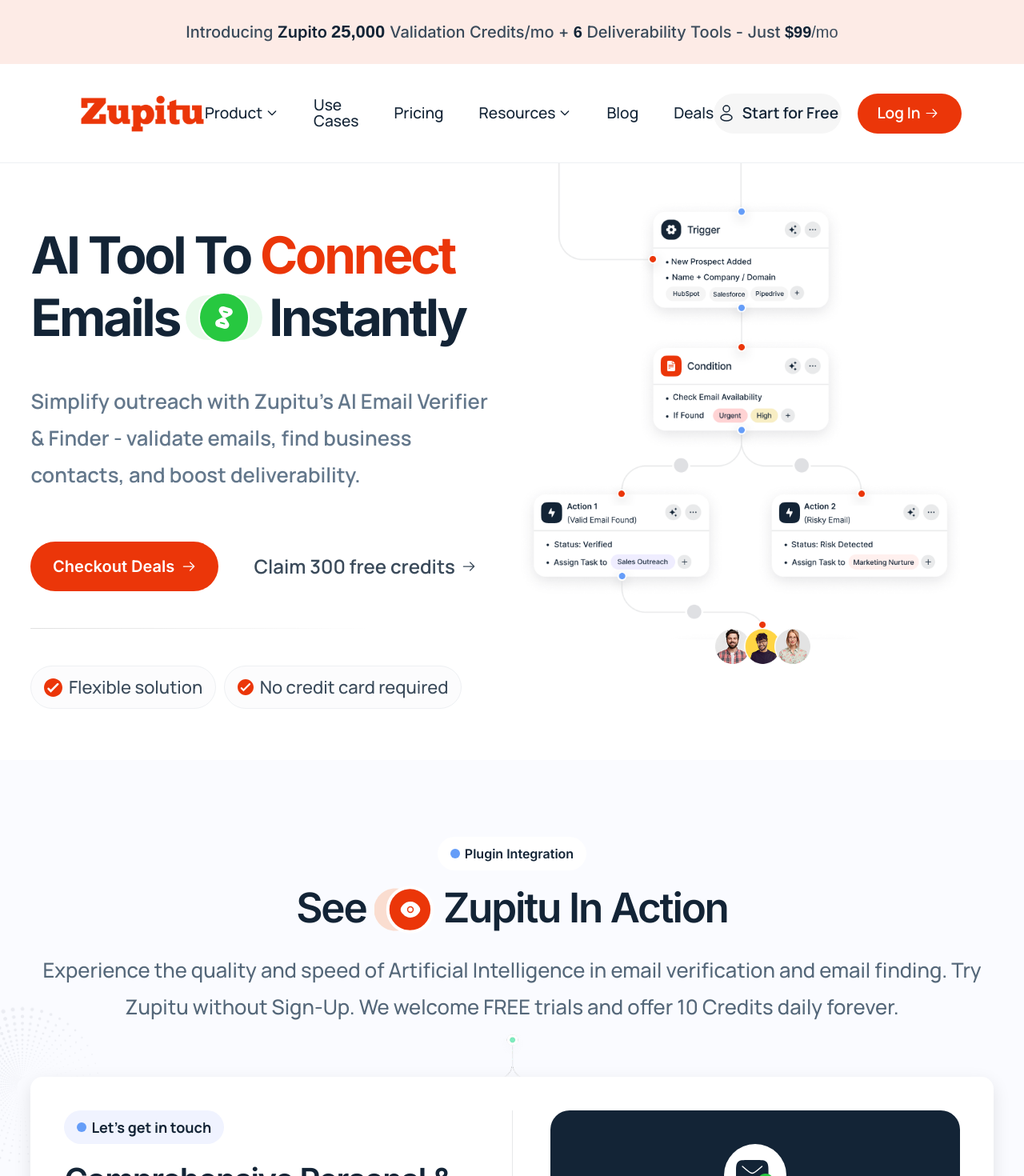
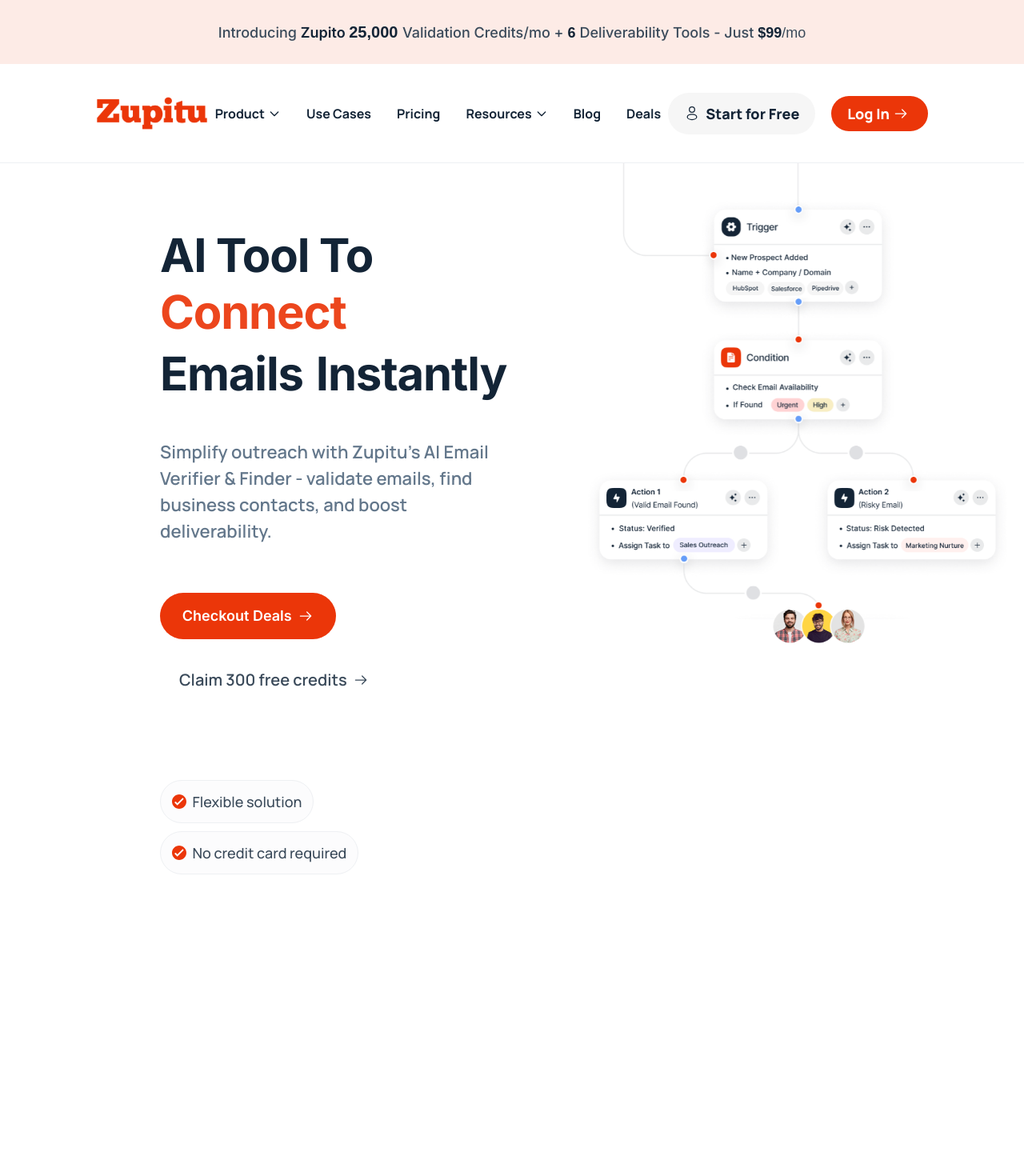
Before and after one commit to itfuturzMaharshi/zupito_website, a React (Vite) app: page / in a window 1280 px wide. Shown: the top 1470 px of the page at 80% size. After the commit the page ends 1157 px from the top, so only its background shows below. Built offline with nearby package versions, Linux system fonts and the light colour scheme.

Commit message:
set 2 ui

```diff
--- a/src/App.jsx
+++ b/src/App.jsx
@@ -46,14 +46,14 @@
     // </Router>
 
     <>
-      <Banner />
+      {/* <Banner />
       <DummyHeader />
       <DummyHero />
-      <DummyAction />
+      <DummyAction />  */}
 
-      {/* <Banner2 />
+      <Banner2 />
       <Dummy2Header />
-      <Dummy2Hero /> */}
+      <Dummy2Hero />
 
       {/* <Banner3 />
       <Dummy3Header />
```
